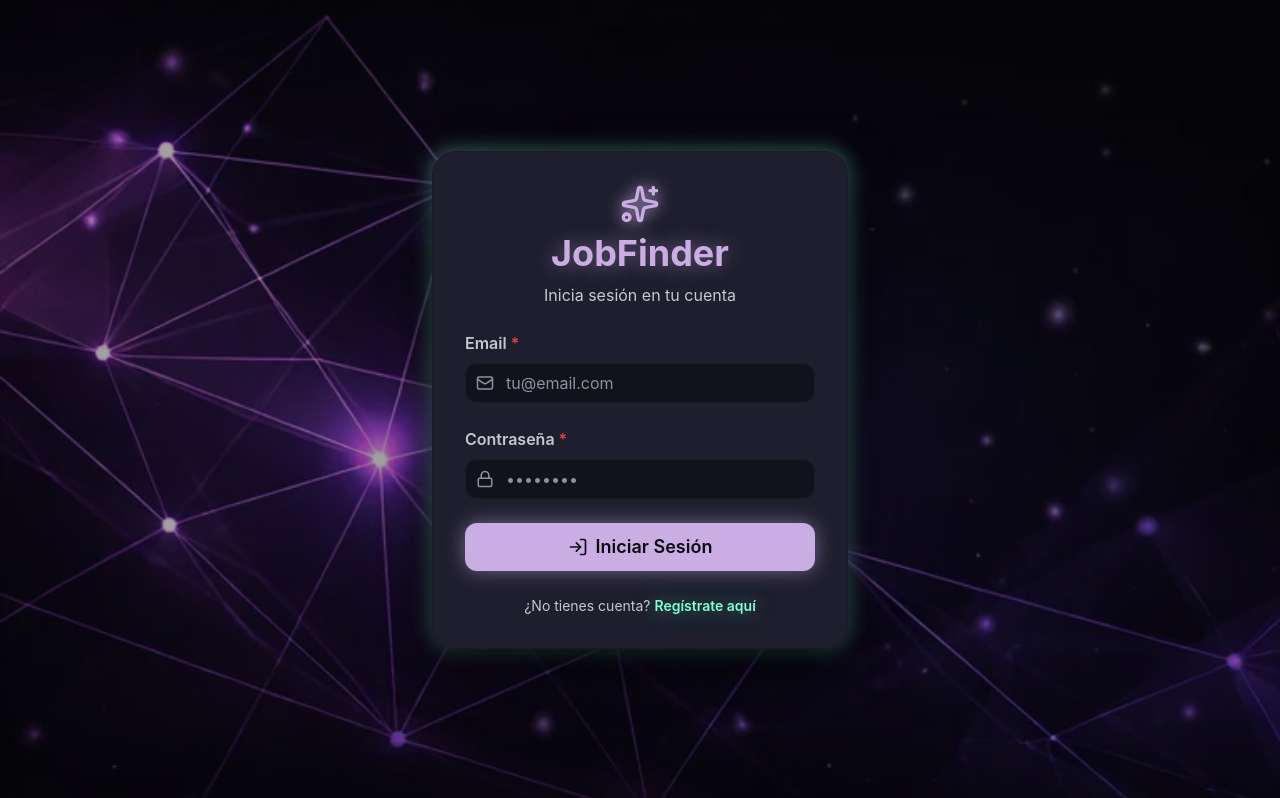
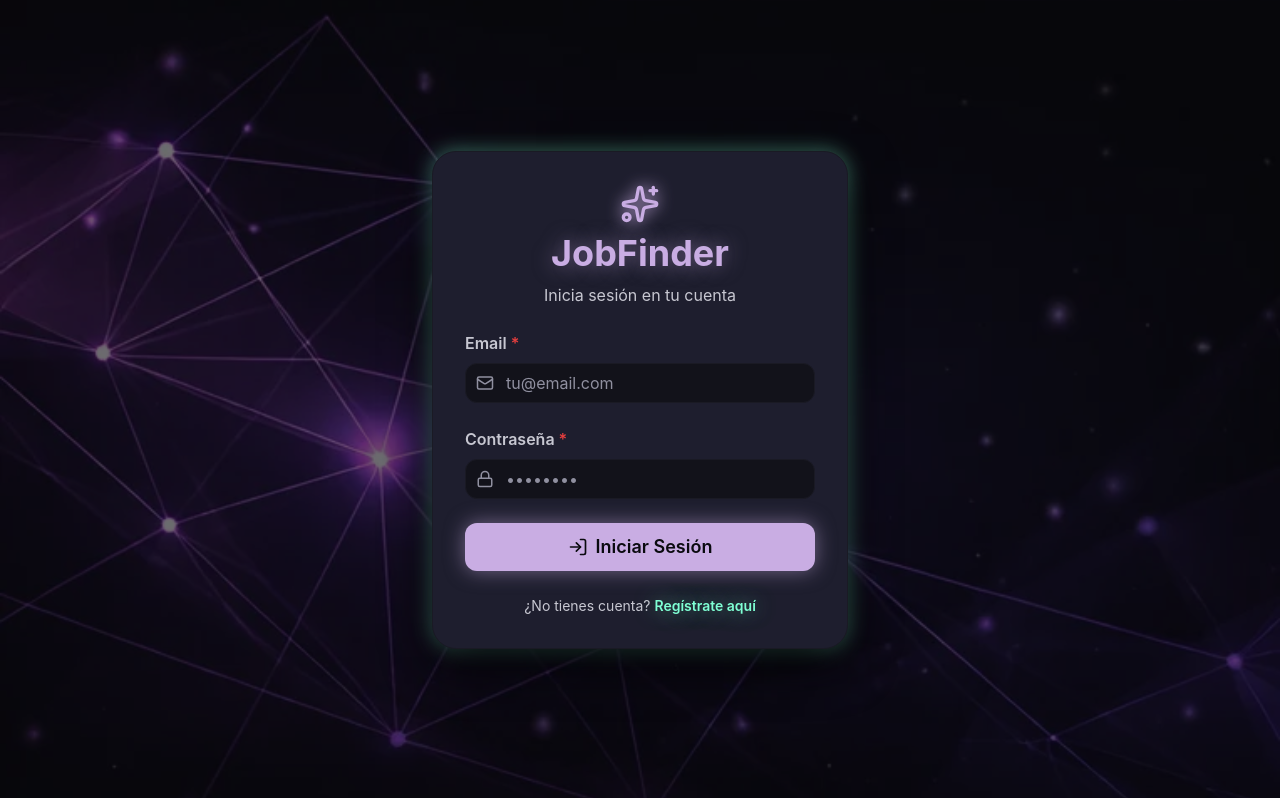
Before and after one commit to BenitaPlata/jobfinder-frontend, a React (Vite) app: page /login in a window 1280 px wide. Shown: the top 798 px of the page. Built offline with nearby package versions, Linux system fonts and the light colour scheme.

Commit message:
fix: modificación carpetas

```diff
--- a/src/index.css
+++ b/src/index.css
@@ -78,7 +78,7 @@ body {
   left: 0;
   right: 0;
   bottom: 0;
-  background: rgba(10, 10, 15, 0.38); /* ⬅ más elegante */
+  background: rgba(10, 10, 15, 0.6);
   z-index: -1;
   pointer-events: none;
 }
```
Also changed, not shown: 7 other files (tests, documents, lock files or other folders).
